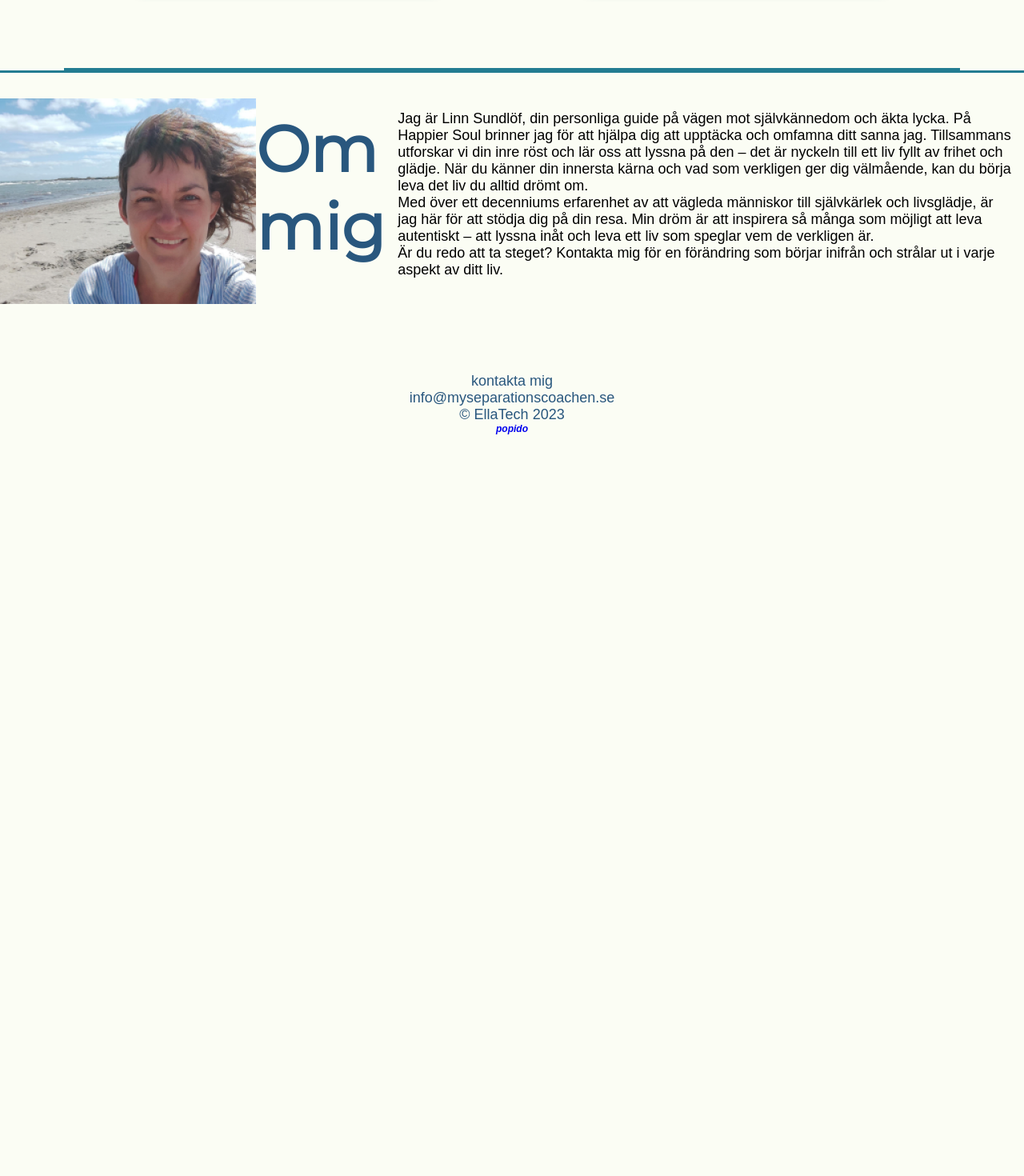
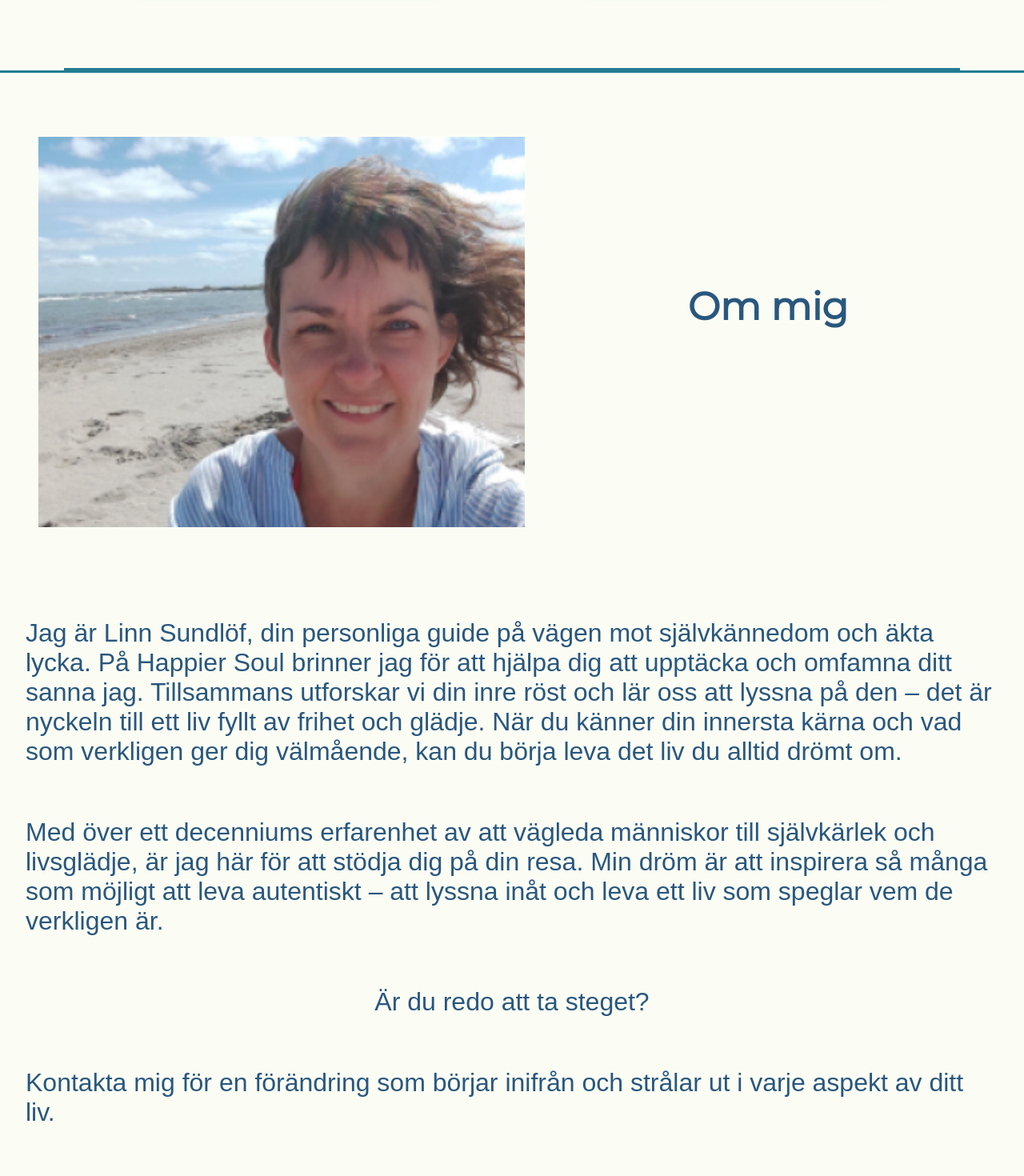
Before and after one commit to IrupePozoGraviz/HappySouls, a React (Create React App) app: page / in a window 1280 px wide. Shown: the part 4900-6370 px from the top of the page at 80% size. Before the commit the page ends 5463 px from the top, so only its background shows below. Built offline with nearby package versions, Linux system fonts and the light colour scheme; a web font is replaced by a local one.

Commit message:
om mig responsiv

```diff
--- a/src/components/Ommig/ommig.js
+++ b/src/components/Ommig/ommig.js
@@ -4,15 +4,19 @@ import '../../css/ommmig.css';
 
 const SectionFour = () => {
     return (
+        <main>
         <section className="OmMig">
             <img src={Linn} alt="Linn Sundlöf" className="LinnImage" />
             <h1>Om mig</h1>
-            <article className="Soul-text">
+            </section>
+            <div className="Ommig-grid">
+
                 <p>Jag är Linn Sundlöf, din personliga guide på vägen mot självkännedom och äkta lycka. På Happier Soul brinner jag för att hjälpa dig att upptäcka och omfamna ditt sanna jag. Tillsammans utforskar vi din inre röst och lär oss att lyssna på den – det är nyckeln till ett liv fyllt av frihet och glädje. När du känner din innersta kärna och vad som verkligen ger dig välmående, kan du börja leva det liv du alltid drömt om.</p>
                 <p>Med över ett decenniums erfarenhet av att vägleda människor till självkärlek och livsglädje, är jag här för att stödja dig på din resa. Min dröm är att inspirera så många som möjligt att leva autentiskt – att lyssna inåt och leva ett liv som speglar vem de verkligen är.</p>
-                <p>Är du redo att ta steget? Kontakta mig för en förändring som börjar inifrån och strålar ut i varje aspekt av ditt liv.</p>
-            </article>
-        </section>
+                <p>Är du redo att ta steget?</p>
+                <p> Kontakta mig för en förändring som börjar inifrån och strålar ut i varje aspekt av ditt liv.</p>
+            </div>
+        </main>
     );
 }
 
--- a/src/css/ommmig.css
+++ b/src/css/ommmig.css
@@ -7,53 +7,88 @@
     margin-bottom: 50px;
 
 }
-.LinnImage{
-    width: 100%;
+.Ommig-grid{
     display: flex;
     flex-direction: column;
     align-items: center;
     justify-content: center;
-    margin: 2rem 0rem 1rem 0rem;
+    color: var(--text1-color);
+}
+.LinnImage{
+    width: 100%;
+    margin: 4rem 0rem 1rem 0rem;
+    padding: 1rem;
 }
 .OmMig h1{
     color: var(--text1-color);
     padding-bottom: 1rem;
 }
-.OmMig h2{
+.OmMig-grid p{
     color: var(--text1-color);
     font-size: 1rem;
     padding: 1rem 1rem 1rem 1rem;
 
 }
-.Soul-text{
-    padding: 1rem 1rem 1rem 1rem;
+
+
+
+/* Styles for smaller tablets */
+@media (min-width: 768px) and (max-width: 819px) {
+    .OmMig h1{
+        font-size: 3rem;
+          padding-bottom: 1rem;
+      }
+      .OmMig-grid p{
+          font-size: 2rem;
+
+
+      }
 }
 
 
-/* Styles for smaller tablets */
-@media (min-width: 768px) and (max-width: 819px) {}
 
 /* Styles for desktop */
 @media (min-width: 820px) {
-    .OmMig{
-        display: flex;
-        flex-direction: row;
-        align-items: center;
-        justify-content: center;
-        width: 100%;
-        margin-bottom: 50px;
+    .OmMig h1{
+        font-size: 3rem;
+          padding-bottom: 1rem;
+      }
+      .OmMig-grid p{
+          font-size: 2rem;
+
+
       }
 }
 
 /* Styles for large desktops */
 @media (min-width: 1024px) {
         .OmMig{
-    display: flex;
-    flex-direction: row;
+            display: grid;
+            grid-template-columns: 1fr 1fr ;
             align-items: center;
             justify-content: center;
+        }
+        .Ommig-grid{
+            display: flex;
+            flex-direction: column;
+            align-items: center;
+            justify-content: center;
+            margin-bottom: 4rem;
+        }
+    .OmMig h1{
+        font-size: 3rem;
+          text-align: center;
+      }
+      .Ommig-grid p{
+          font-size: 2rem;
+          padding: 2rem;
+
+
+      }
+      .LinnImage{
         width: 100%;
-    margin-bottom: 50px;
+        margin: 4rem 2rem 1rem 2rem;
+        padding: 1rem;
     }
 }
 
```
Lines whose indentation alone changed are shown as unchanged.
